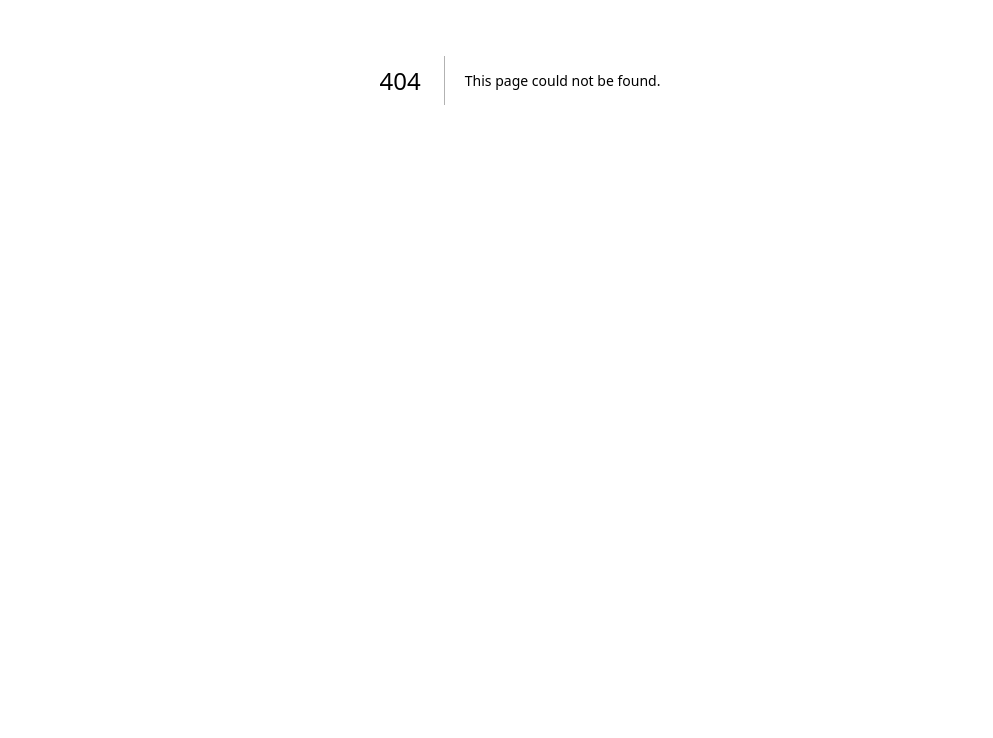
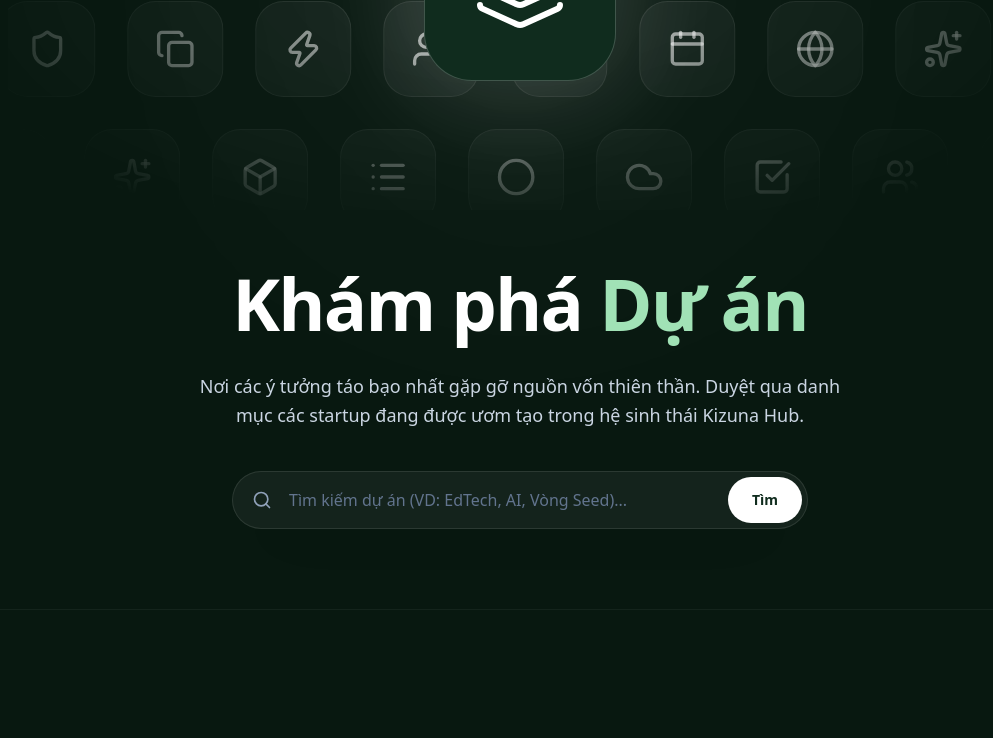
Before and after one commit to kizuna-hub/kizuna-landing, a Next.js app: page /project in a window 1280 px wide. Before the commit this address had no page. Shown: the part 320-1058 px from the top of the page, without its empty margins (120-1113 px from the left). Before the commit the page ends 800 px from the top, so only its background shows below. Built offline with nearby package versions, Linux system fonts and the light colour scheme.

Commit message:
chore(project): assemble hero, deal-flow, and success stories into project page

```diff
--- /dev/null
+++ b/app/project/page.tsx
@@ -0,0 +1,28 @@
+import React from "react";
+import { Footer } from "@/components/landing/footer";
+
+// Đã import thêm SuccessStories
+import { ProjectHero, SuccessStories, DealFlowSection } from "@/components/project/sections";
+
+export const metadata = {
+    title: "Dự án | Kizuna Hub",
+    description: "Khám phá các startup tiềm năng trong hệ sinh thái Kizuna Hub.",
+};
+
+export default function ProjectPage() {
+    return (
+        <main className="relative min-h-screen w-full bg-[#081810] selection:bg-emerald-500/30">
+            <div className="flex flex-col w-full">
+
+                {/* 1. Hero Section nền tối dạ quang */}
+                <ProjectHero />
+                <DealFlowSection />
+
+                {/* 2. Phần lưới Testimonials + Project Card nền sáng #fafafa */}
+                <SuccessStories />
+
+            </div>
+            <Footer />
+        </main>
+    );
+}
--- /dev/null
+++ b/components/project/sections/index.tsx
@@ -0,0 +1,6 @@
+export * from "./project-hero";
+// Export các section khác của trang dự án tại đây sau này
+// export * from "./project-grid";
+// export * from "./project-filter";
+export * from "./success-stories";
+export * from "./deal-flow";
```
